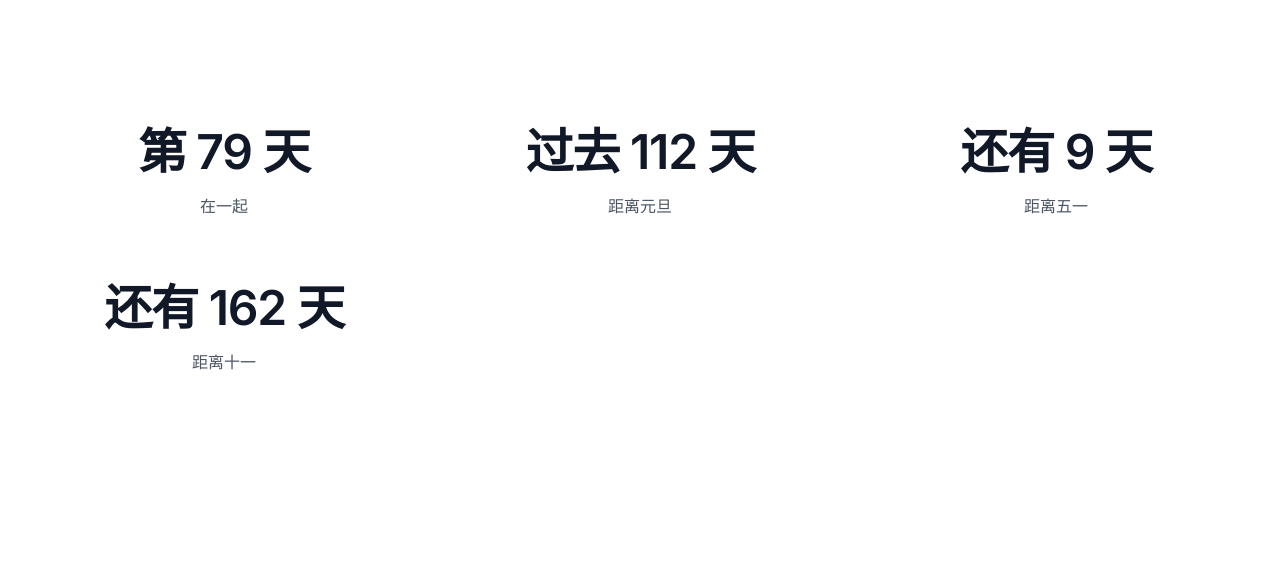
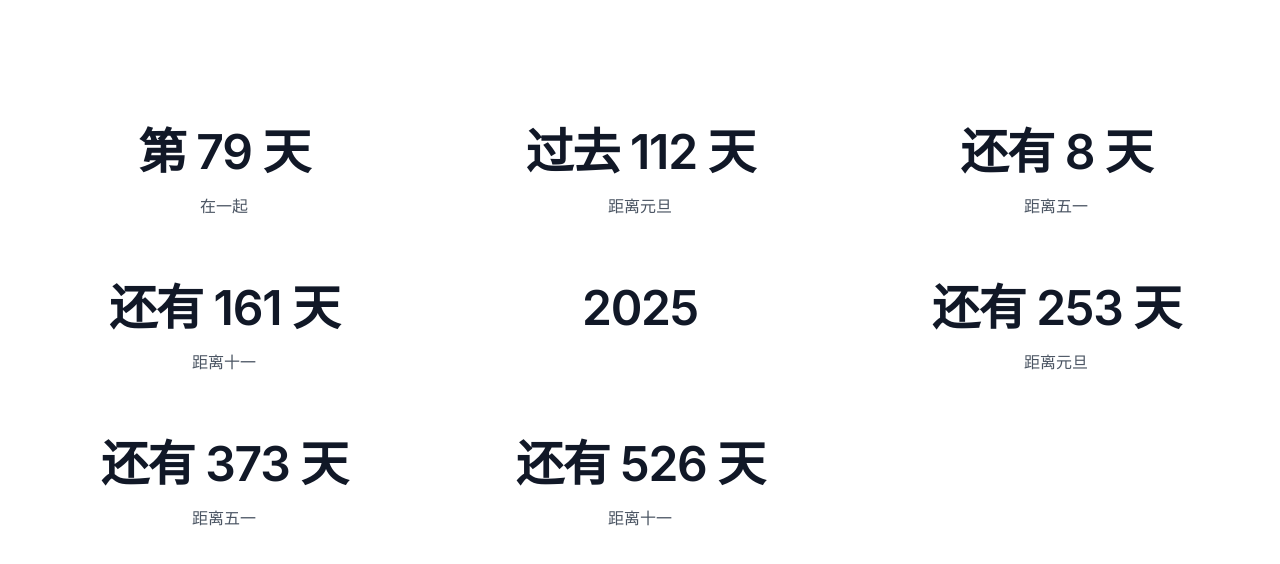
Before and after one commit to chinachenhuakang/life-record, a Next.js app: page /life-record/countdown in a window 1280 px wide. Shown: the top 564 px of the page. Built offline with nearby package versions, Linux system fonts and the light colour scheme.

Commit message:
upd: 调整倒数日

```diff
--- a/package.json
+++ b/package.json
@@ -11,6 +11,7 @@
   "dependencies": {
     "@headlessui/react": "^1.7.18",
     "@heroicons/react": "^2.1.1",
+    "moment": "^2.30.1",
     "next": "14.1.3",
     "react": "^18",
     "react-dom": "^18"
--- a/src/app/countdown/page.js
+++ b/src/app/countdown/page.js
@@ -10,10 +10,23 @@ import menuCategories from '@/data/menu';
 import Image from 'next/image';
 import { useState, useEffect } from 'react';
 import { Tab } from '@headlessui/react';
+import moment from 'moment';
 
 function classNames(...classes) {
   return classes.filter(Boolean).join(' ');
 }
+
+const ONE_DAY = 86400000;
+const nowDate = new Date();
+
+const LOVE_DAY = {
+  MEETING_DAY: '2024-2-4',
+};
+const HOLIDAY_MAP = {
+  NEW_YEAR_DAY: '元旦',
+  MAY_DAY: '五一',
+  NATIONAL_DAY: '十一',
+};
 
 export default function Countdown() {
   const [countDay, setCountDay] = useState([]);
@@ -55,42 +68,75 @@ export default function Countdown() {
       },
     ]);
   };
+
+  const tranCNTimeStatus = (diff) => {
+    return diff >= 0 ? '还有' : '过去';
+  };
+
+  const handelDistanceDay = (diffDay) => {
+    return diffDay === 0 ? 1 : Math.abs(diffDay);
+  };
+
+  const handleCombinationText = (modleDay, year = moment(nowDate).format('YYYY')) => {
+    let diffDistanceDay = 0;
+    const yearString = year ? moment(year).format('YYYY') : moment(nowDate).format('YYYY');
+    switch (modleDay) {
+      case HOLIDAY_MAP.NEW_YEAR_DAY:
+        diffDistanceDay = moment(`${yearString}-1-1`).diff(moment(nowDate), 'day');
+        break;
+      case HOLIDAY_MAP.MAY_DAY:
+        diffDistanceDay = moment(`${yearString}-5-1`).diff(moment(nowDate), 'day');
+        break;
+      case HOLIDAY_MAP.NATIONAL_DAY:
+        diffDistanceDay = moment(`${yearString}-10-1`).diff(moment(nowDate), 'day');
+        break;
+      default:
+        return `错误节假日`;
+    }
+    return `${tranCNTimeStatus(diffDistanceDay)} ${handelDistanceDay(diffDistanceDay)} 天`;
+  };
+
   useEffect(() => {
     // initData();
-    let oneDay = 86400000;
-    let newTime = new Date().getTime(),
-      meetDay = (newTime - new Date('2024-2-4').getTime()) / oneDay,
-      yiyiDay = Math.ceil(
-        (newTime - new Date(`${new Date().getFullYear()}-1-1`).getTime()) / oneDay
-      ),
-      wuyiDay = Math.ceil(
-        (newTime - new Date(`${new Date().getFullYear()}-5-1`).getTime()) / oneDay
-      ),
-      shiyiDay = Math.ceil(
-        (newTime - new Date(`${new Date().getFullYear()}-10-1`).getTime()) / oneDay
-      );
+    let nextYear = moment(nowDate).add(1, 'year'),
+      meetDay = Math.abs(moment(LOVE_DAY.MEETING_DAY).diff(moment(nowDate), 'day')) + 1,
+      nextYearString = nextYear.format('YYYY');
     setCountDay([
-      { id: 1, name: '在一起', value: `第 ${Math.ceil(meetDay)} 天` },
+      { id: 1, name: '在一起', value: `第 ${meetDay} 天` },
       {
         id: 2,
         name: '距离元旦',
-        value: `${yiyiDay < 0 ? '还有' : '过去'} ${
-          yiyiDay < 0 ? Math.abs(yiyiDay) + 1 : Math.abs(yiyiDay) - 1
-        } 天`,
+        value: `${handleCombinationText(HOLIDAY_MAP.NEW_YEAR_DAY)}`,
       },
       {
         id: 3,
         name: '距离五一',
-        value: `${wuyiDay < 0 ? '还有' : '过去'} ${
-          wuyiDay < 0 ? Math.abs(wuyiDay) + 1 : Math.abs(wuyiDay) - 1
-        } 天`,
+        value: `${handleCombinationText(HOLIDAY_MAP.MAY_DAY)}`,
       },
       {
         id: 4,
         name: '距离十一',
-        value: `${shiyiDay < 0 ? '还有' : '过去'} ${
-          shiyiDay < 0 ? Math.abs(shiyiDay) + 1 : Math.abs(shiyiDay) - 1
-        } 天`,
+        value: `${handleCombinationText(HOLIDAY_MAP.NATIONAL_DAY)}`,
+      },
+      {
+        id: 5,
+        name: '',
+        value: `${nextYearString}`,
+      },
+      {
+        id: 6,
+        name: '距离元旦',
+        value: `${handleCombinationText(HOLIDAY_MAP.NEW_YEAR_DAY, nextYearString)}`,
+      },
+      {
+        id: 7,
+        name: '距离五一',
+        value: `${handleCombinationText(HOLIDAY_MAP.MAY_DAY, nextYearString)}`,
+      },
+      {
+        id: 8,
+        name: '距离十一',
+        value: `${handleCombinationText(HOLIDAY_MAP.NATIONAL_DAY, nextYearString)}`,
       },
     ]);
     return () => {
```
Also changed, not shown: 1 other file (tests, documents, lock files or other folders).
